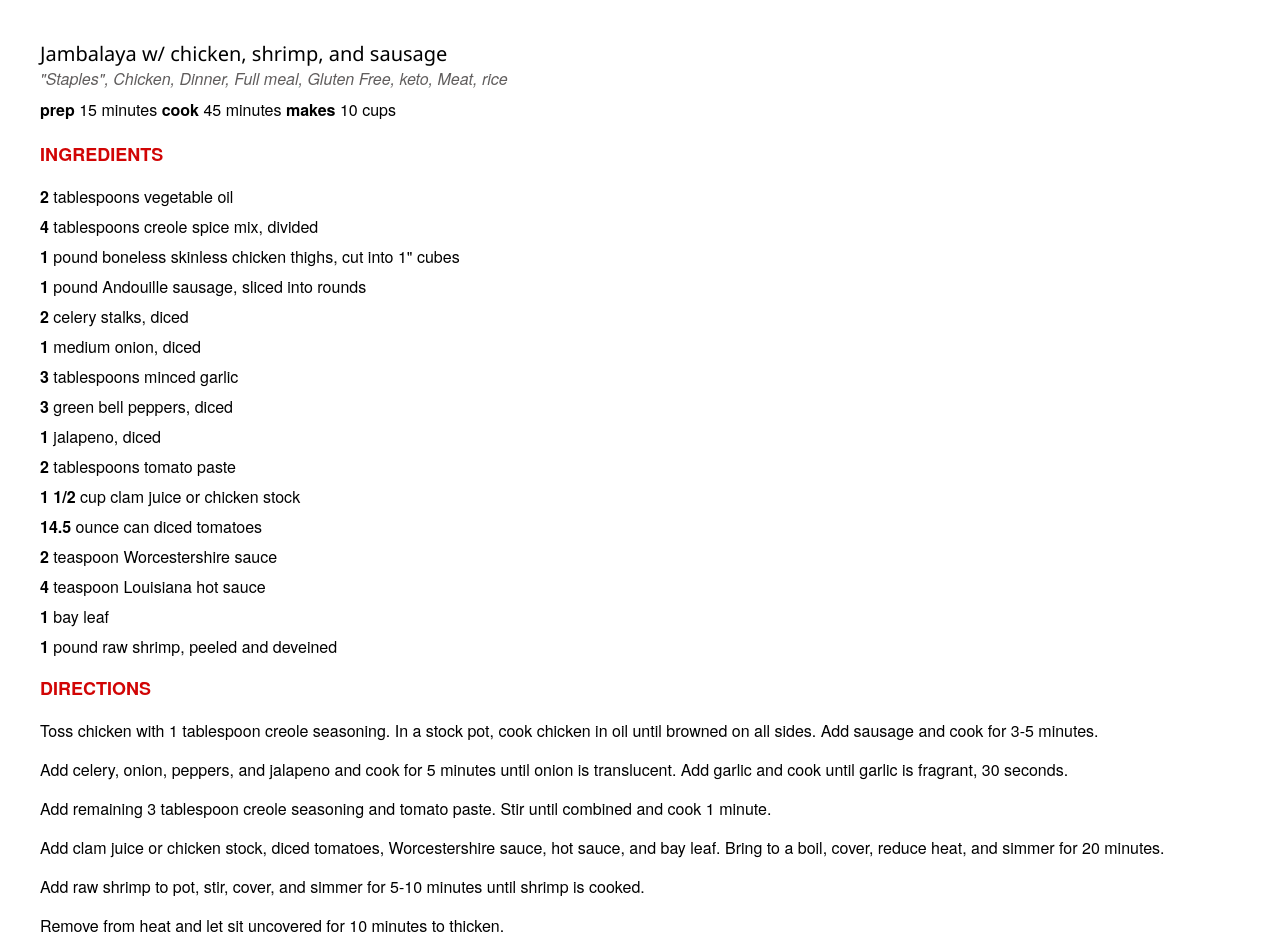
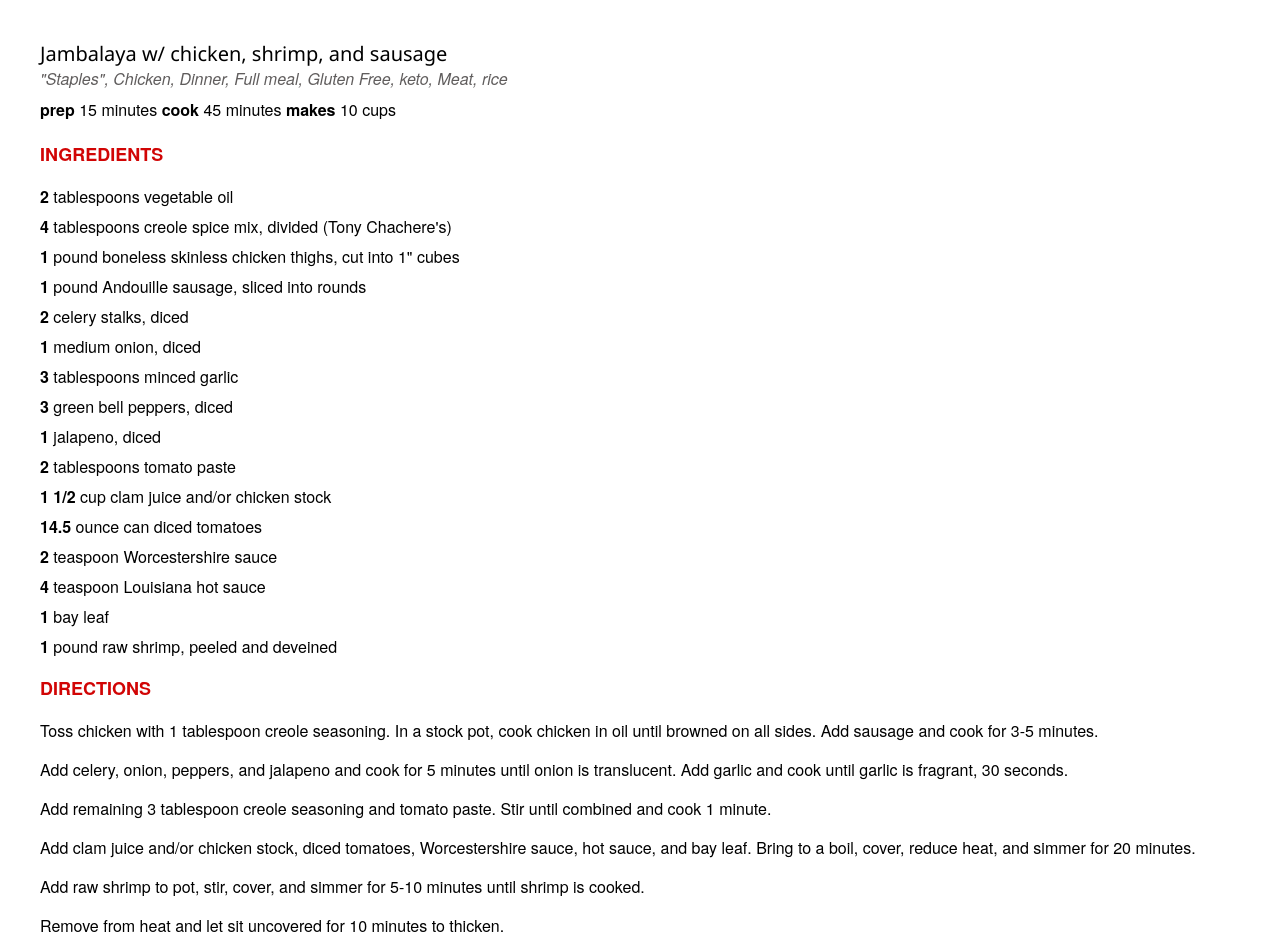
Before and after one commit to anonymustard/anonymustard.github.io, a plain HTML site: page recipes/Recipes/Jambalaya w_ chicken, shrimp, and sausage.html in a window 1280 px wide. Shown: the top 950 px of the page. Drawn offline with Linux system fonts and the light colour scheme.

Commit message:
Update Jambalaya w_ chicken, shrimp, and sausage.html

```diff
--- a/recipes/Recipes/Jambalaya w_ chicken, shrimp, and sausage.html
+++ b/recipes/Recipes/Jambalaya w_ chicken, shrimp, and sausage.html
@@ -12,11 +12,11 @@
 			<h3>
 				Ingredients
 			</h3><ul itemprop="ingredients">
-				<li itemprop="ingredient"><b>2</b> tablespoons vegetable oil</li><li itemprop="ingredient"><b>4</b> tablespoons creole spice mix, divided</li><li itemprop="ingredient"><b>1</b> pound boneless skinless chicken thighs, cut into 1" cubes</li><li itemprop="ingredient"><b>1</b> pound Andouille sausage, sliced into rounds</li><li itemprop="ingredient"><b>2</b> celery stalks, diced</li><li itemprop="ingredient"><b>1</b> medium onion, diced</li><li itemprop="ingredient"><b>3</b> tablespoons minced garlic</li><li itemprop="ingredient"><b>3</b> green bell peppers, diced</li><li itemprop="ingredient"><b>1</b> jalapeno, diced</li><li itemprop="ingredient"><b>2</b> tablespoons tomato paste</li><li itemprop="ingredient"><b>1 1/2</b> cup clam juice or chicken stock</li><li itemprop="ingredient"><b>14.5</b> ounce can diced tomatoes</li><li itemprop="ingredient"><b>2</b> teaspoon Worcestershire sauce</li><li itemprop="ingredient"><b>4</b> teaspoon Louisiana hot sauce</li><li itemprop="ingredient"><b>1</b> bay leaf</li><li itemprop="ingredient"><b>1</b> pound raw shrimp, peeled and deveined</li>
+				<li itemprop="ingredient"><b>2</b> tablespoons vegetable oil</li><li itemprop="ingredient"><b>4</b> tablespoons creole spice mix, divided (Tony Chachere's)</li><li itemprop="ingredient"><b>1</b> pound boneless skinless chicken thighs, cut into 1" cubes</li><li itemprop="ingredient"><b>1</b> pound Andouille sausage, sliced into rounds</li><li itemprop="ingredient"><b>2</b> celery stalks, diced</li><li itemprop="ingredient"><b>1</b> medium onion, diced</li><li itemprop="ingredient"><b>3</b> tablespoons minced garlic</li><li itemprop="ingredient"><b>3</b> green bell peppers, diced</li><li itemprop="ingredient"><b>1</b> jalapeno, diced</li><li itemprop="ingredient"><b>2</b> tablespoons tomato paste</li><li itemprop="ingredient"><b>1 1/2</b> cup clam juice and/or chicken stock</li><li itemprop="ingredient"><b>14.5</b> ounce can diced tomatoes</li><li itemprop="ingredient"><b>2</b> teaspoon Worcestershire sauce</li><li itemprop="ingredient"><b>4</b> teaspoon Louisiana hot sauce</li><li itemprop="ingredient"><b>1</b> bay leaf</li><li itemprop="ingredient"><b>1</b> pound raw shrimp, peeled and deveined</li>
 			</ul><h3>
 				Directions
 			</h3><div itemprop="instructions">
-				<p>Toss chicken with 1 tablespoon creole seasoning. In a stock pot, cook chicken in oil until browned on all sides. Add sausage and cook for 3-5 minutes.</p><p>Add celery, onion, peppers, and jalapeno and cook for 5 minutes until onion is translucent. Add garlic and cook until garlic is fragrant, 30 seconds.</p><p>Add remaining 3 tablespoon creole seasoning and tomato paste. Stir until combined and cook 1 minute.</p><p>Add clam juice or chicken stock, diced tomatoes, Worcestershire sauce, hot sauce, and bay leaf. Bring to a boil, cover, reduce heat, and simmer for 20 minutes.</p><p>Add raw shrimp to pot, stir, cover, and simmer for 5-10 minutes until shrimp is cooked.</p><p>Remove from heat and let sit uncovered for 10 minutes to thicken.</p><p>Serve with hot sauce and rice.</p>
+				<p>Toss chicken with 1 tablespoon creole seasoning. In a stock pot, cook chicken in oil until browned on all sides. Add sausage and cook for 3-5 minutes.</p><p>Add celery, onion, peppers, and jalapeno and cook for 5 minutes until onion is translucent. Add garlic and cook until garlic is fragrant, 30 seconds.</p><p>Add remaining 3 tablespoon creole seasoning and tomato paste. Stir until combined and cook 1 minute.</p><p>Add clam juice and/or chicken stock, diced tomatoes, Worcestershire sauce, hot sauce, and bay leaf. Bring to a boil, cover, reduce heat, and simmer for 20 minutes.</p><p>Add raw shrimp to pot, stir, cover, and simmer for 5-10 minutes until shrimp is cooked.</p><p>Remove from heat and let sit uncovered for 10 minutes to thicken.</p><p>Serve with hot sauce and rice.</p>
 			</div><h3>
 				Nutrition
 			</h3><div itemprop="nutrition">
```
